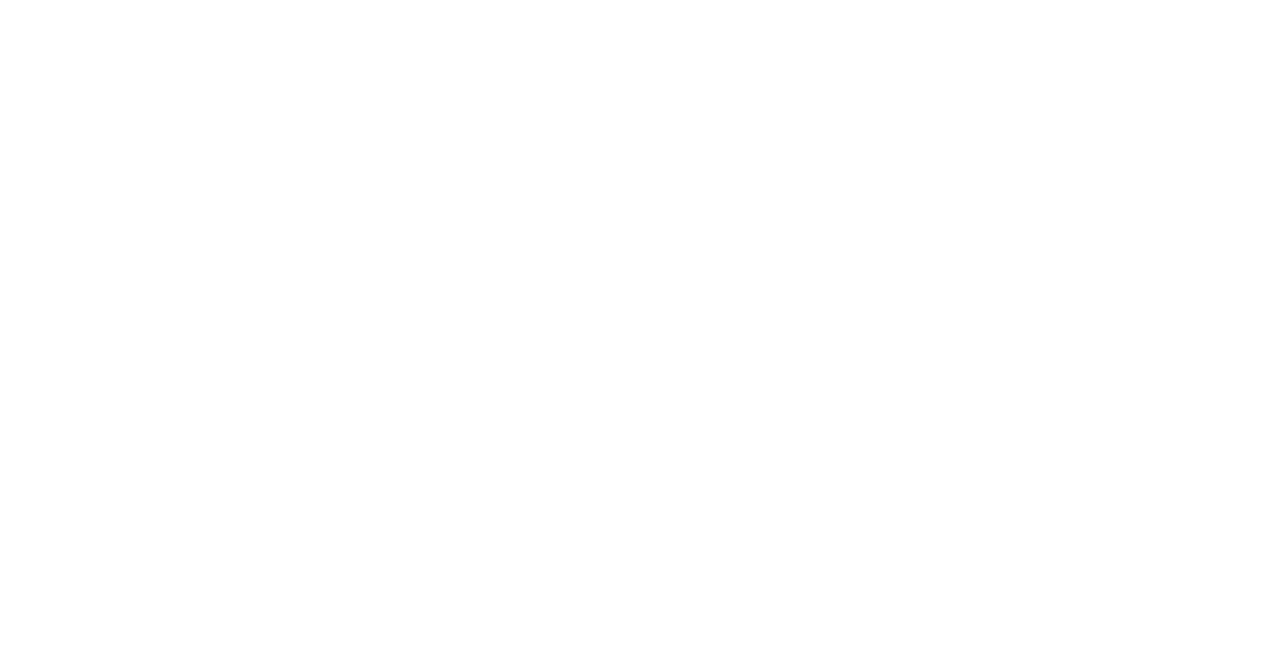
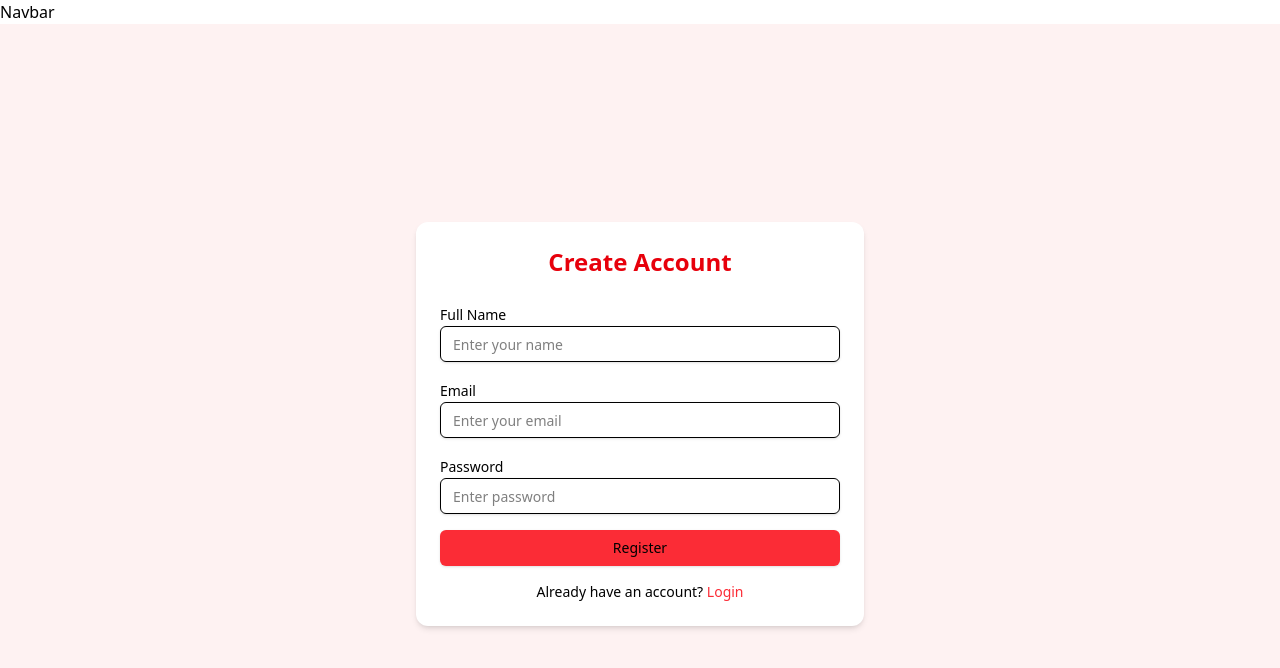
Before and after one commit to venom79/SafeCityAi, a React app in the folder frontend/: page /register in a window 1280 px wide. Before the commit this address had no page. Shown: the top 668 px of the page. Built offline with nearby package versions, Linux system fonts and the light colour scheme; the HTML template or start-up script is replaced by a standard one.

Commit message:
Added register page UI

```diff
--- a/frontend/src/App.jsx
+++ b/frontend/src/App.jsx
@@ -1,15 +1,19 @@
 import { Routes, Route } from "react-router-dom"
 import Home  from "./pages/Home"
 import Layout from "./components/Layout"
+import Register from "./pages/Register"
+
 
 function App() {
   return (
     <Routes>
       <Route element={<Layout/>}>
         <Route path="/" element={<Home />} />
+         <Route path="/register" element={<Register />} />
         {/* add more routes like this below */}
         {/* <Route path="/" element={<Home />} /> */}
         {/* <Route path="/" element={<Home />} /> */}
+
       </Route>
     </Routes>
   )
--- /dev/null
+++ b/frontend/src/pages/Register.jsx
@@ -0,0 +1,41 @@
+import { Button } from "@/components/ui/button"
+import { Input } from "@/components/ui/input"
+import { Label } from "@/components/ui/label"
+
+export default function Register() {
+  return (
+    <div className="min-h-screen flex items-center justify-center bg-red-50">
+      <div className="w-full max-w-md bg-white p-6 rounded-xl shadow-md">
+        <h2 className="text-2xl font-bold text-center text-red-600 mb-6">
+          Create Account
+        </h2>
+
+        <form className="space-y-4">
+          <div>
+            <Label>Full Name</Label>
+            <Input type="text" placeholder="Enter your name" />
+          </div>
+
+          <div>
+            <Label>Email</Label>
+            <Input type="email" placeholder="Enter your email" />
+          </div>
+
+          <div>
+            <Label>Password</Label>
+            <Input type="password" placeholder="Enter password" />
+          </div>
+
+          <Button className="w-full bg-red-500 hover:bg-red-600">
+            Register
+          </Button>
+        </form>
+
+        <p className="text-center text-sm mt-4">
+          Already have an account?{" "}
+          <span className="text-red-500 cursor-pointer">Login</span>
+        </p>
+      </div>
+    </div>
+  )
+}
```
